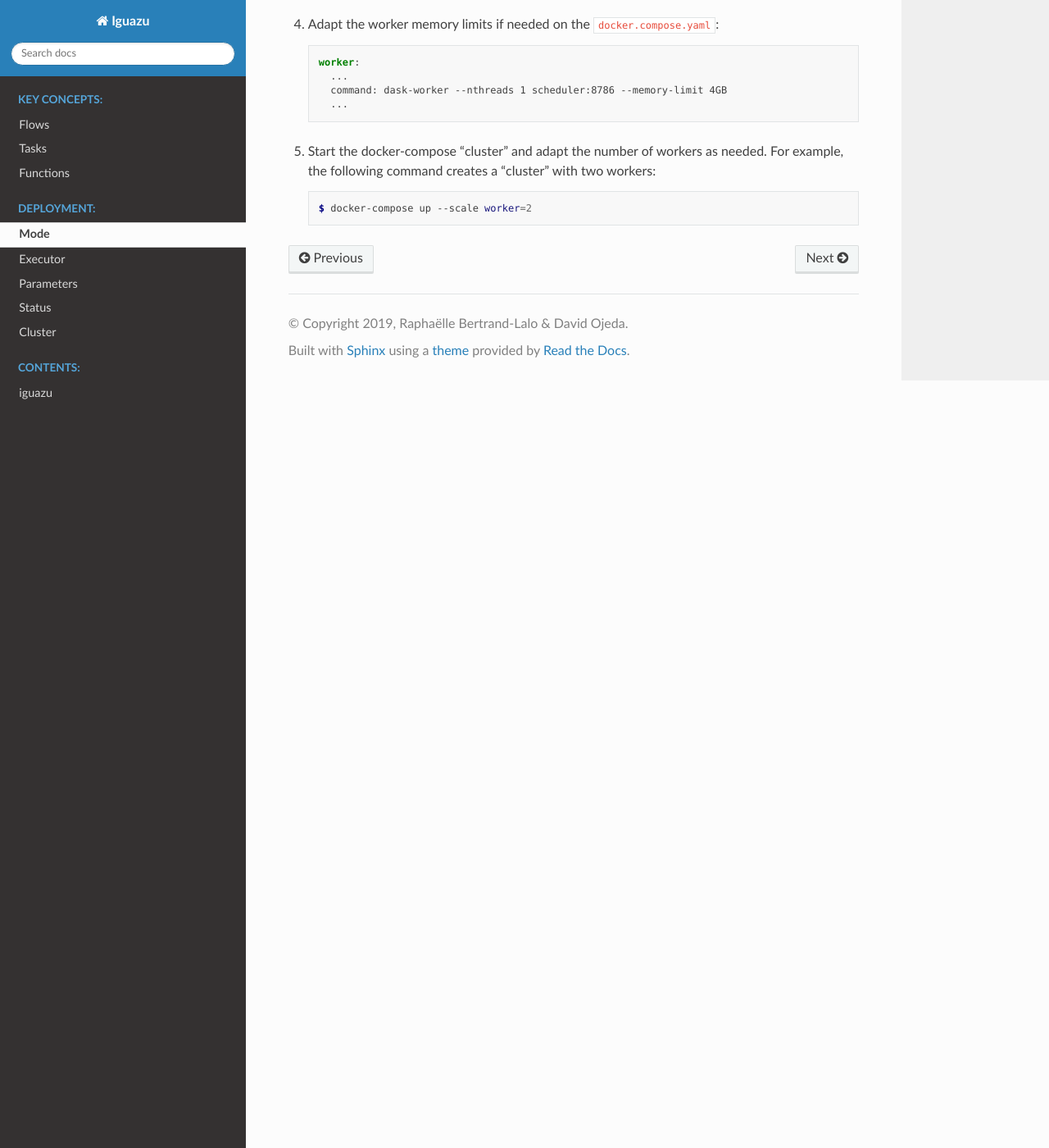
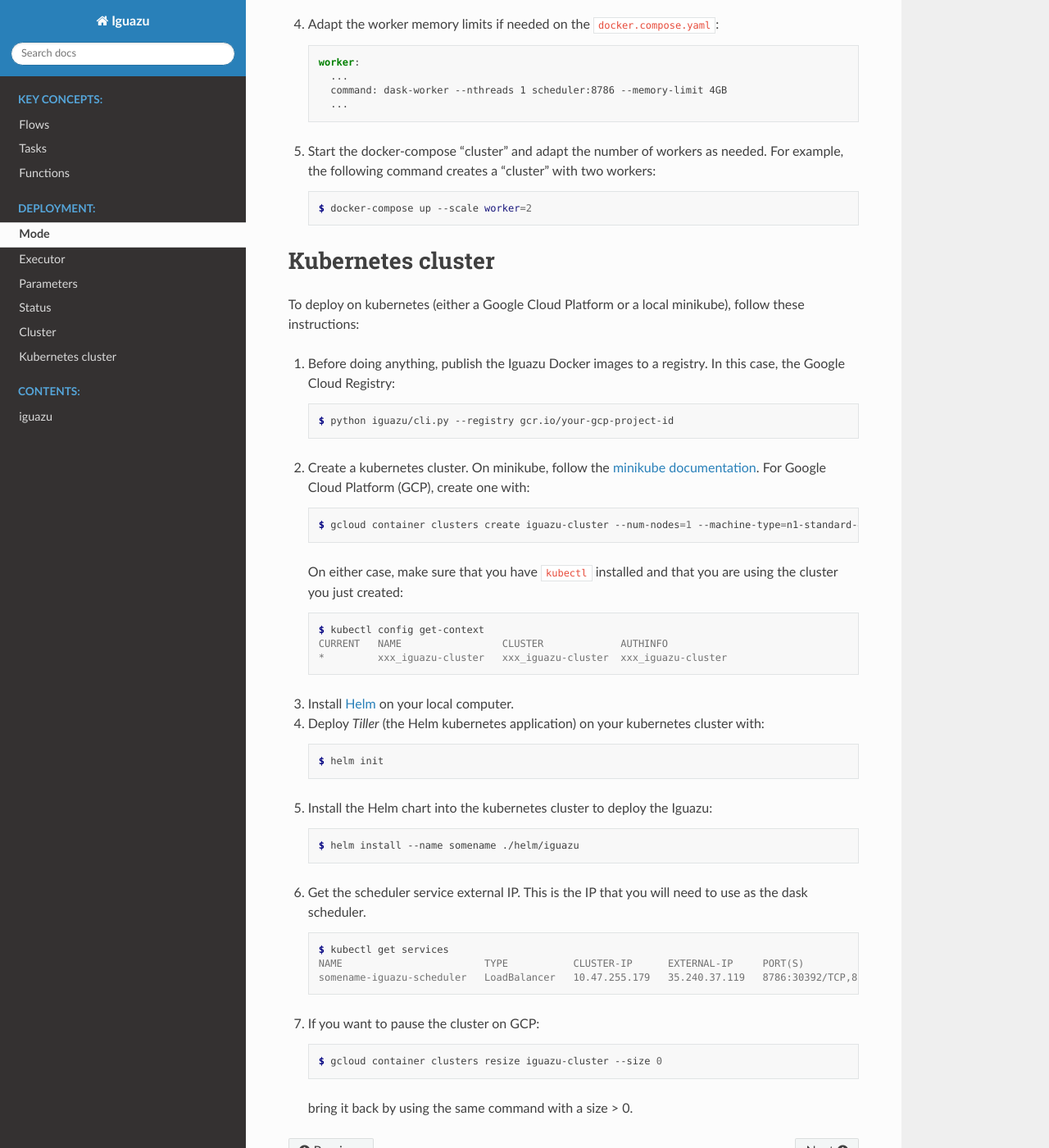
Before and after one commit to bertrandlalo/prefect_jobs, a Sphinx documentation site: the page built from docs/source/deployment.rst, in a window 1280 px wide and 1400 px high, scrolled down 1325 px. Shown: the whole window at 82% size. Built offline with Sphinx 7.4.7 and the Read the Docs theme 2.0.0, drawn with Linux system fonts in a browser that asks for light colours.

Commit message:
Add kubernetes horizontal scaler and cluster documentation

```diff
--- a/docs/source/deployment.rst
+++ b/docs/source/deployment.rst
@@ -74,3 +74,65 @@ these steps:
    .. code-block:: console
 
       $ docker-compose up --scale worker=2
+
+
+Kubernetes cluster
+==================
+
+To deploy on kubernetes (either a Google Cloud Platform or a local minikube),
+follow these instructions:
+
+1. Before doing anything, publish the Iguazu Docker images to a registry. In
+   this case, the Google Cloud Registry:
+
+   .. code-block:: console
+
+      $ python iguazu/cli.py --registry gcr.io/your-gcp-project-id
+
+2. Create a kubernetes cluster. On minikube, follow the
+   `minikube documentation <https://kubernetes.io/docs/setup/learning-environment/minikube/>`_.
+   For Google Cloud Platform (GCP), create one with:
+
+   .. code-block:: console
+
+      $ gcloud container clusters create iguazu-cluster --num-nodes=1 --machine-type=n1-standard-4
+
+   On either case, make sure that you have ``kubectl`` installed and that you are
+   using the cluster you just created:
+
+   .. code-block:: console
+
+      $ kubectl config get-context
+      CURRENT   NAME                 CLUSTER             AUTHINFO                                                      NAMESPACE
+      *         xxx_iguazu-cluster   xxx_iguazu-cluster  xxx_iguazu-cluster
+
+3. Install `Helm <https://helm.sh/>`_ on your local computer.
+
+4. Deploy *Tiller* (the Helm kubernetes application) on your kubernetes cluster with:
+
+   .. code-block:: console
+
+      $ helm init
+
+5. Install the Helm chart into the kubernetes cluster to deploy the Iguazu:
+
+   .. code-block:: console
+
+      $ helm install --name somename ./helm/iguazu
+
+6. Get the scheduler service external IP. This is the IP that you will need to
+   use as the dask scheduler.
+
+   .. code-block:: console
+
+      $ kubectl get services
+      NAME                        TYPE           CLUSTER-IP      EXTERNAL-IP     PORT(S)                       AGE
+      somename-iguazu-scheduler   LoadBalancer   10.47.255.179   35.240.37.119   8786:30392/TCP,80:31366/TCP   67s
+
+7. If you want to pause the cluster on GCP:
+
+   .. code-block:: console
+
+      $ gcloud container clusters resize iguazu-cluster --size 0
+
+   bring it back by using the same command with a size > 0.
```
Also changed, not shown: 3 other files.
